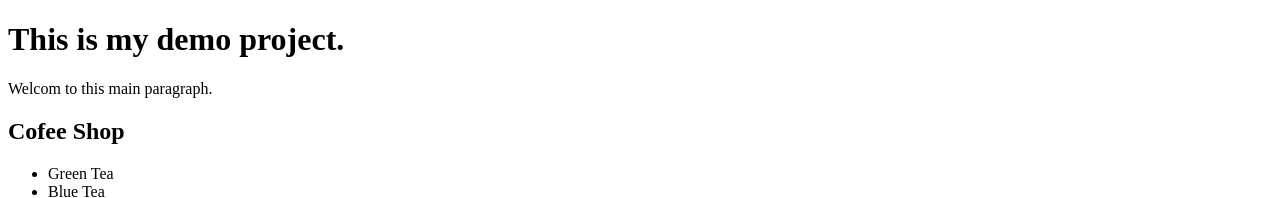
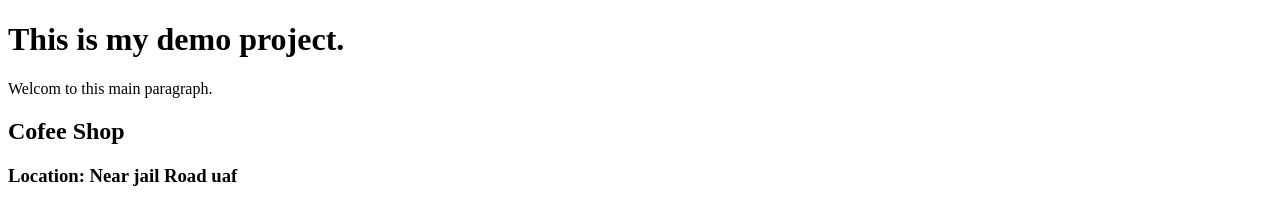
Before and after one commit to em-usman/firstGithuprepo-2022ag8079, a plain HTML site: page index.html in a window 1280 px wide. Shown: the top 198 px of the page. Drawn offline with Linux system fonts and the light colour scheme.

Commit message:
Add location in feature branch

```diff
--- a/index.html
+++ b/index.html
@@ -9,6 +9,7 @@
     <h1>This is my demo project.</h1>
     <p>Welcom to this main paragraph.</p>
     <h2>Cofee Shop</h2>
+    <h3>Location: Near jail Road uaf</h3>
     <ul>
         <li>
             Green Tea
```
